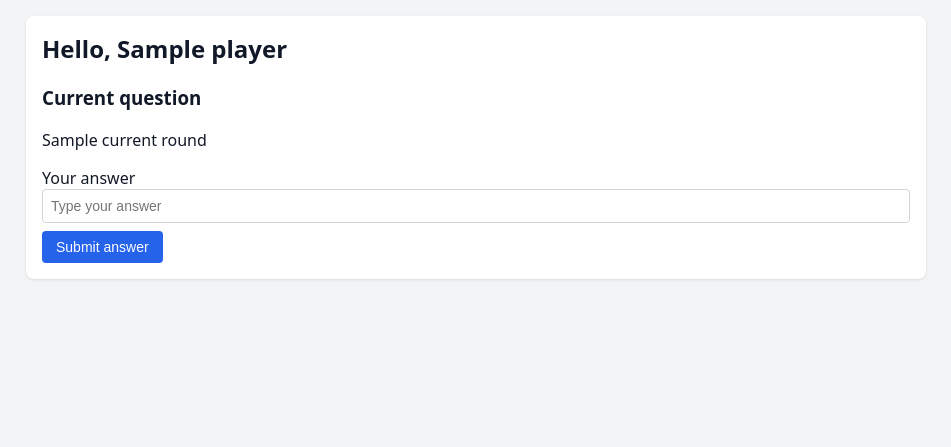
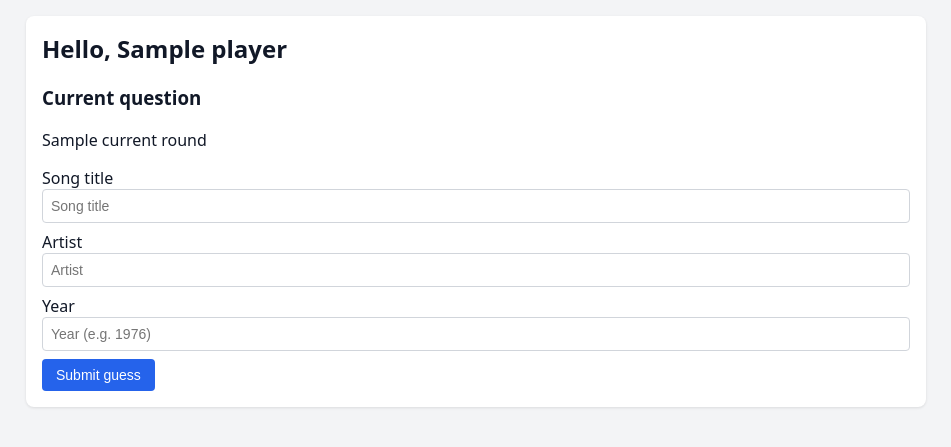
Before and after one commit to atiklc/HitsterWebApp, a Python web app: template templates/play.html in a window 1280 px wide. Shown: the part 42-489 px from the top of the page, without its empty margins (164-1115 px from the left). Run offline with Jinja, Linux system fonts and the light colour scheme; the template is opened without the code that fills it: most values are stand-ins (such as "Sample title", 1, 10 or a date in 2020).

Commit message:
Update play.html
Submit form update

```diff
--- a/templates/play.html
+++ b/templates/play.html
@@ -16,10 +16,17 @@
         <div class="error">{{ error }}</div>
       {% endif %}
       <form method="post">
-        <label>Your answer</label>
-        <input type="text" name="answer" placeholder="Type your answer">
-        <button type="submit" class="btn">Submit answer</button>
-      </form>
+  <label>Song title</label>
+  <input type="text" name="answer_song" placeholder="Song title">
+
+  <label>Artist</label>
+  <input type="text" name="answer_artist" placeholder="Artist">
+
+  <label>Year</label>
+  <input type="text" name="answer_year" placeholder="Year (e.g. 1976)">
+
+  <button type="submit" class="btn">Submit guess</button>
+</form>
     {% endif %}
   {% endif %}
 </div>
```
